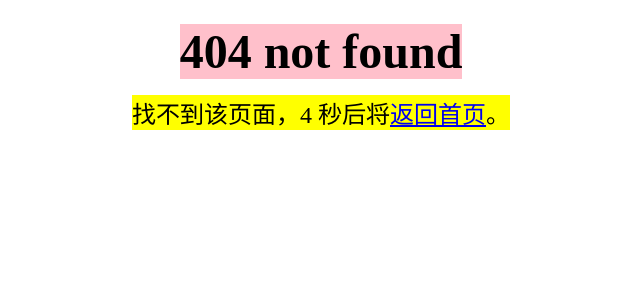
After one commit to MaYX123/blog-app, a Django app: template mysite/templates/404.html in a window 1280 px wide. The commit adds this page. Shown: the top 300 px of the page, without its empty margins (319-959 px from the left). Run offline with Django 3.2, Linux system fonts and the light colour scheme; the template is opened without the code that fills it, so the values that code supplies are empty; parts of the project's set-up code (start-up, migrations or seed data) failed here and were passed over.

Commit message:
customizing 404 pages

```diff
--- a/mysite/myblog/templates/myblog/base.html
+++ b/mysite/myblog/templates/myblog/base.html
@@ -85,7 +85,7 @@
             <span>|</span>
             <a href="/">loaf.fun</a>
         </p>
-        <p>Copyright © 2017-2018 loaf.fun | 当前版本 3.1.0 | <a target="_blank" href="http://www.miitbeian.gov.cn/" title="工业和信息化部ICP/IP地址/域名信息备案管理系统">苏ICP备18006268号</a></p>
+        <p>Copyright © 2017-2018 loaf.fun | 当前版本 3.2.0 | <a target="_blank" href="http://www.miitbeian.gov.cn/" title="工业和信息化部ICP/IP地址/域名信息备案管理系统">苏ICP备18006268号</a></p>
         <p>Powered by <a target="_blank" href="https://getbootstrap.com/" title="Bootstrap">Bootstrap</a><span>&nbsp;&amp;&nbsp;</span><a target="_blank" href="https://www.djangoproject.com/" title="Django">Django</a><span></p>
     </footer>
 
--- a/mysite/mysite/urls.py
+++ b/mysite/mysite/urls.py
@@ -17,6 +17,6 @@ from django.contrib import admin
 from django.urls import path, include
 
 urlpatterns = [
+    path('', include('myblog.urls')),
     path('admin/', admin.site.urls),
-    path('', include('myblog.urls')),
 ]
--- /dev/null
+++ b/mysite/templates/404.html
@@ -0,0 +1,62 @@
+{% load staticfiles %}
+{% load static %}
+<!DOCTYPE html>
+<html>
+<head>
+    <meta charset="utf-8" />
+    <meta name="viewport" content="width=device-width, initial-scale=1, shrink-to-fit=no">
+    <meta name="author" content="loaf.fun">
+
+    <title>loaf.fun-404 not found</title>
+    <link rel="shortcut icon" href="{% static 'img/favicon.ico' %}"/>
+    <style>
+    	main {
+    		display: flex;
+    		flex-direction: column;
+    		justify-content: center;
+    		align-items: center;
+    	}
+        .info-404 {
+        	box-sizing: border-box;
+            background-color: pink;
+            font-size: 3rem;
+            font-weight: bolder;
+            margin-top: 1rem;
+            margin-bottom: 1rem;
+        }
+        .to-home {
+        	box-sizing: border-box;
+            background-color: yellow;
+            font-size: 1.5rem;
+        }
+    </style>
+
+</head>
+<body>
+<main>
+    <div class="info-404">
+        404 not found
+    </div>
+    <div class="to-home">
+        找不到该页面，<span id="sec">10</span> 秒后将<a href="/">返回首页</a>。
+    </div>
+</main>
+<script>
+var sec = document.getElementById('sec');
+var count = 10;
+function decreaseTime() {
+	count--;
+	sec.innerText = count;
+
+	if (count>0) {
+		setTimeout(decreaseTime, 1000);
+	}
+	else {
+        window.location.href = '/';
+	}
+}
+setTimeout(decreaseTime, 1000);
+</script>
+
+</body>
+</html>
```
Also changed, not shown: mysite/myblog/templates/myblog/detail.html (+5 -7 lines), mysite/myblog/templates/myblog/index.html (+10 -12 lines), mysite/myblog/urls.py (+5 -5 lines), mysite/static_dev/css/blogcommon.scss (renamed from mysite/static/css/blogcommon.scss, +4 -11 lines), README.md.
